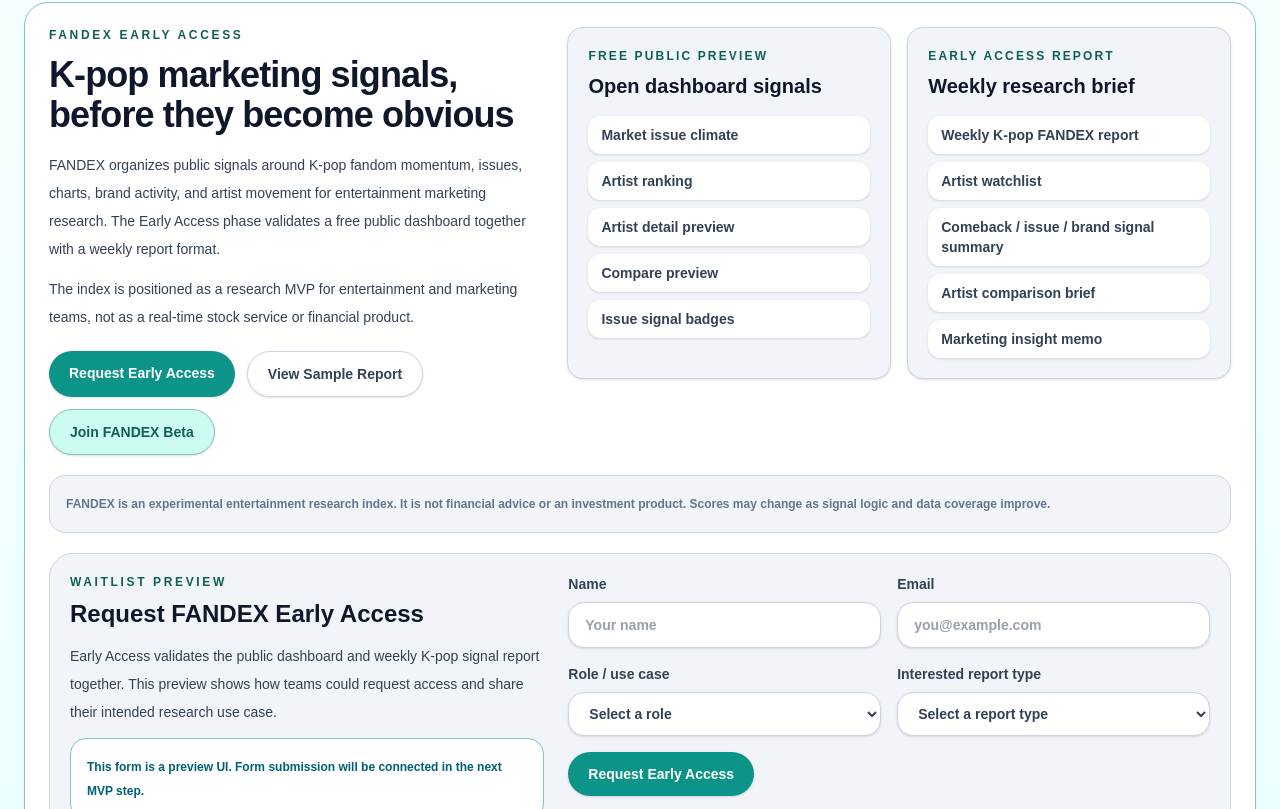
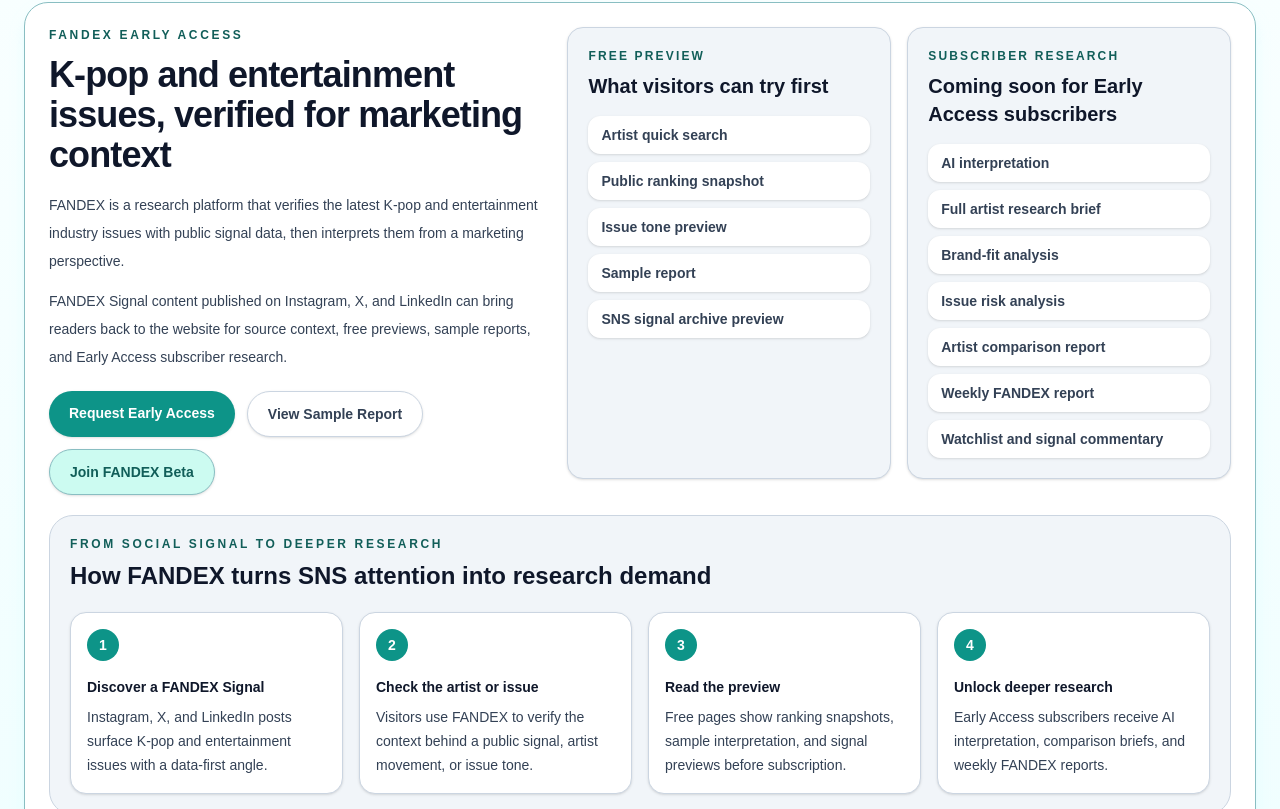
Before and after one commit to kpopmaker/fandex, a Next.js app: page / in a window 1280 px wide. Shown: the part 2871-3680 px from the top of the page. Built offline with nearby package versions, Linux system fonts and the light colour scheme.

Commit message:
feat: reposition site for sns-led research funnel

```diff
--- a/app/page.tsx
+++ b/app/page.tsx
@@ -350,19 +350,40 @@
 }
 
 const publicPreviewItems = [
-  'Market issue climate',
-  'Artist ranking',
-  'Artist detail preview',
-  'Compare preview',
-  'Issue signal badges',
+  'Artist quick search',
+  'Public ranking snapshot',
+  'Issue tone preview',
+  'Sample report',
+  'SNS signal archive preview',
 ];
 
 const earlyAccessReportItems = [
-  'Weekly K-pop FANDEX report',
-  'Artist watchlist',
-  'Comeback / issue / brand signal summary',
-  'Artist comparison brief',
-  'Marketing insight memo',
+  'AI interpretation',
+  'Full artist research brief',
+  'Brand-fit analysis',
+  'Issue risk analysis',
+  'Artist comparison report',
+  'Weekly FANDEX report',
+  'Watchlist and signal commentary',
+];
+
+const snsResearchFunnelSteps = [
+  {
+    title: 'Discover a FANDEX Signal',
+    copy: 'Instagram, X, and LinkedIn posts surface K-pop and entertainment issues with a data-first angle.',
+  },
+  {
+    title: 'Check the artist or issue',
+    copy: 'Visitors use FANDEX to verify the context behind a public signal, artist movement, or issue tone.',
+  },
+  {
+    title: 'Read the preview',
+    copy: 'Free pages show ranking snapshots, sample interpretation, and signal previews before subscription.',
+  },
+  {
+    title: 'Unlock deeper research',
+    copy: 'Early Access subscribers receive AI interpretation, comparison briefs, and weekly FANDEX reports.',
+  },
 ];
 
 const waitlistRoleOptions = [
@@ -649,18 +670,17 @@
             FANDEX Early Access
           </p>
           <h2 className="mt-3 max-w-2xl text-3xl font-black tracking-tight text-slate-950 md:text-4xl">
-            K-pop marketing signals, before they become obvious
+            K-pop and entertainment issues, verified for marketing context
           </h2>
           <p className="mt-4 max-w-2xl text-sm leading-7 text-slate-600">
-            FANDEX organizes public signals around K-pop fandom momentum,
-            issues, charts, brand activity, and artist movement for
-            entertainment marketing research. The Early Access phase validates a
-            free public dashboard together with a weekly report format.
+            FANDEX is a research platform that verifies the latest K-pop and
+            entertainment industry issues with public signal data, then
+            interprets them from a marketing perspective.
           </p>
           <p className="mt-3 max-w-2xl text-sm leading-7 text-slate-600">
-            The index is positioned as a research MVP for entertainment and
-            marketing teams, not as a real-time stock service or financial
-            product.
+            FANDEX Signal content published on Instagram, X, and LinkedIn can
+            bring readers back to the website for source context, free previews,
+            sample reports, and Early Access subscriber research.
           </p>
 
           <div className="mt-5 flex flex-wrap gap-3">
@@ -687,17 +707,46 @@
 
         <div className="grid gap-4 md:grid-cols-2">
           <EarlyAccessCard
-            eyebrow="Free public preview"
-            title="Open dashboard signals"
+            eyebrow="Free Preview"
+            title="What visitors can try first"
             items={publicPreviewItems}
           />
           <EarlyAccessCard
-            eyebrow="Early Access Report"
-            title="Weekly research brief"
+            eyebrow="Subscriber Research"
+            title="Coming soon for Early Access subscribers"
             items={earlyAccessReportItems}
           />
         </div>
       </div>
+
+      <section className="mt-5 rounded-3xl border border-slate-200 bg-slate-50 p-5">
+        <div className="mb-5">
+          <p className="text-xs font-black uppercase tracking-[0.22em] text-cyan-600">
+            From social signal to deeper research
+          </p>
+          <h3 className="mt-2 text-2xl font-black text-slate-950">
+            How FANDEX turns SNS attention into research demand
+          </h3>
+        </div>
+        <div className="grid gap-4 md:grid-cols-2 xl:grid-cols-4">
+          {snsResearchFunnelSteps.map((step, index) => (
+            <article
+              key={step.title}
+              className="rounded-2xl border border-slate-200 bg-white p-4 shadow-sm"
+            >
+              <span className="flex h-8 w-8 items-center justify-center rounded-full bg-cyan-500 font-mono text-sm font-black text-white">
+                {index + 1}
+              </span>
+              <h4 className="mt-4 text-sm font-black text-slate-950">
+                {step.title}
+              </h4>
+              <p className="mt-2 text-sm leading-6 text-slate-600">
+                {step.copy}
+              </p>
+            </article>
+          ))}
+        </div>
+      </section>
 
       <p className="mt-5 rounded-2xl border border-slate-200 bg-slate-50 p-4 text-xs font-bold leading-6 text-slate-500">
         FANDEX is an experimental entertainment research index. It is not
@@ -725,12 +774,13 @@
             Waitlist preview
           </p>
           <h3 className="mt-2 text-2xl font-black text-slate-950">
-            Request FANDEX Early Access
+            Join the FANDEX research waitlist
           </h3>
           <p className="mt-3 text-sm leading-7 text-slate-600">
-            Early Access validates the public dashboard and weekly K-pop signal
-            report together. This preview shows how teams could request access
-            and share their intended research use case.
+            Early Access is for readers who discover a K-pop or entertainment
+            issue through FANDEX Signal content and want a deeper research brief.
+            Your selected report type will help shape future beta reports and
+            subscription tests.
           </p>
           <p className="mt-3 rounded-2xl border border-cyan-200 bg-white p-4 text-xs font-bold leading-6 text-cyan-800">
             This form is a preview UI. Form submission will be connected in the
```
Also changed, not shown: 2 other files (tests, documents, lock files or other folders).
